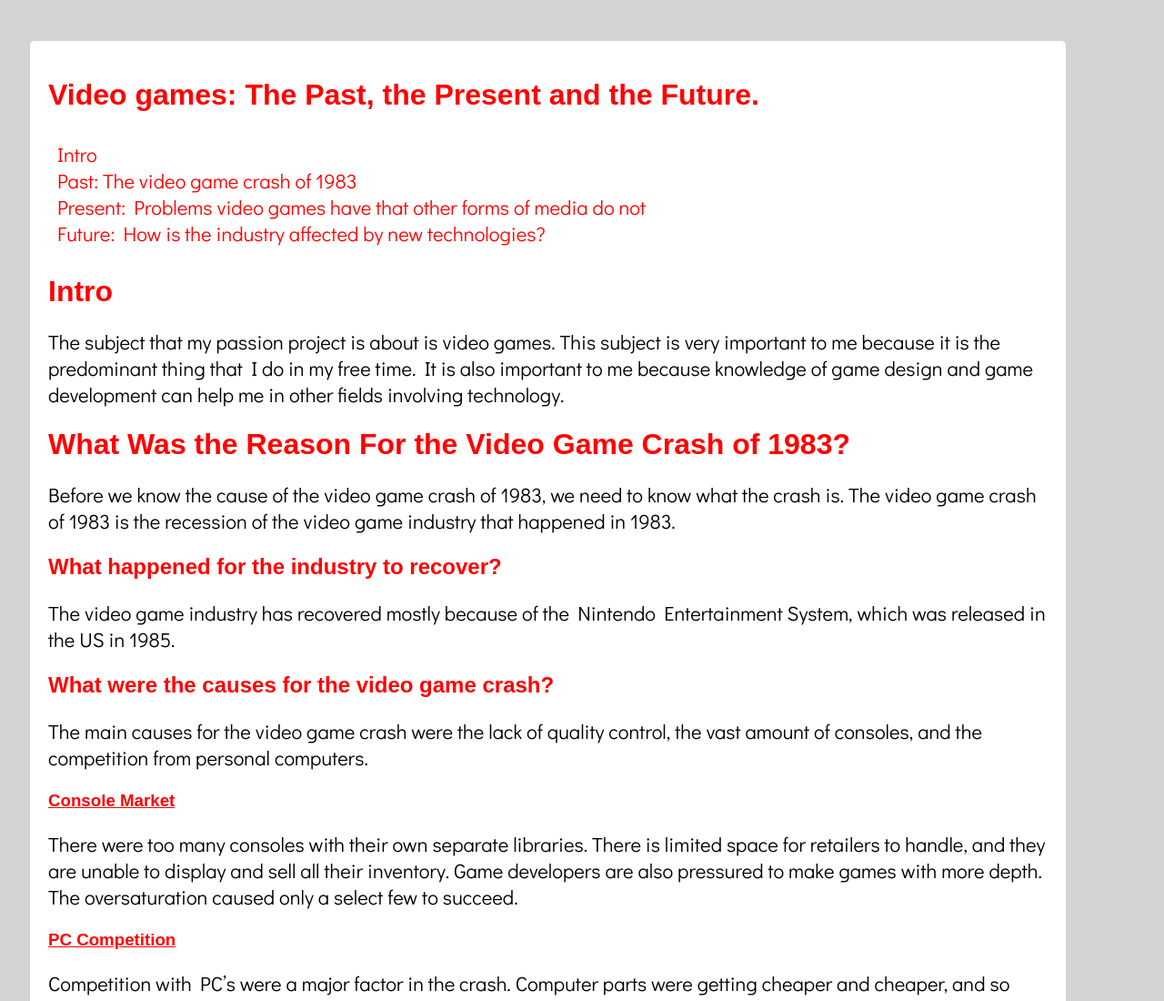
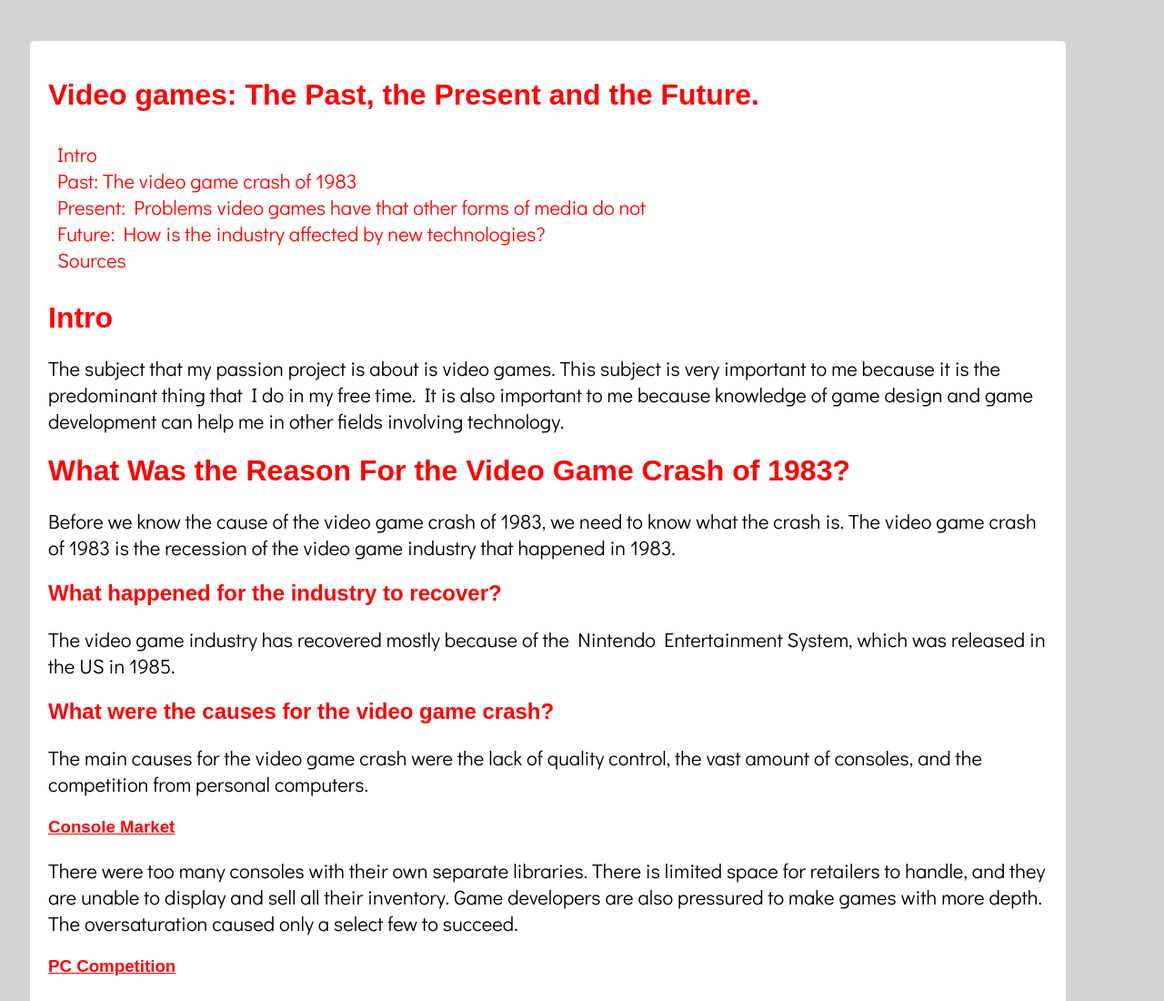
Before and after one commit to personmanispersonman/Passion-Project, a plain HTML site: page index.html in a window 1280 px wide. Shown: the top 1100 px of the page at 91% size. Drawn offline with Linux system fonts and the light colour scheme; a web font is replaced by a local one.

Commit message:
Update index.html

```diff
--- a/index.html
+++ b/index.html
@@ -18,6 +18,7 @@ p {
          <li><a href="#h">Past: The video game crash of 1983</a></li>
          <li><a href="#fortnite">Present: Problems video games have that other forms of media do not</a></li>
          <li><a href="#dab">Future: How is the industry affected by new technologies?</a></li>
+	 <li><a href="#hidethepainharold">Sources</a></li>
 	  </ul>
      <div>
        <h1 id="despacito">Intro</h1>
```
